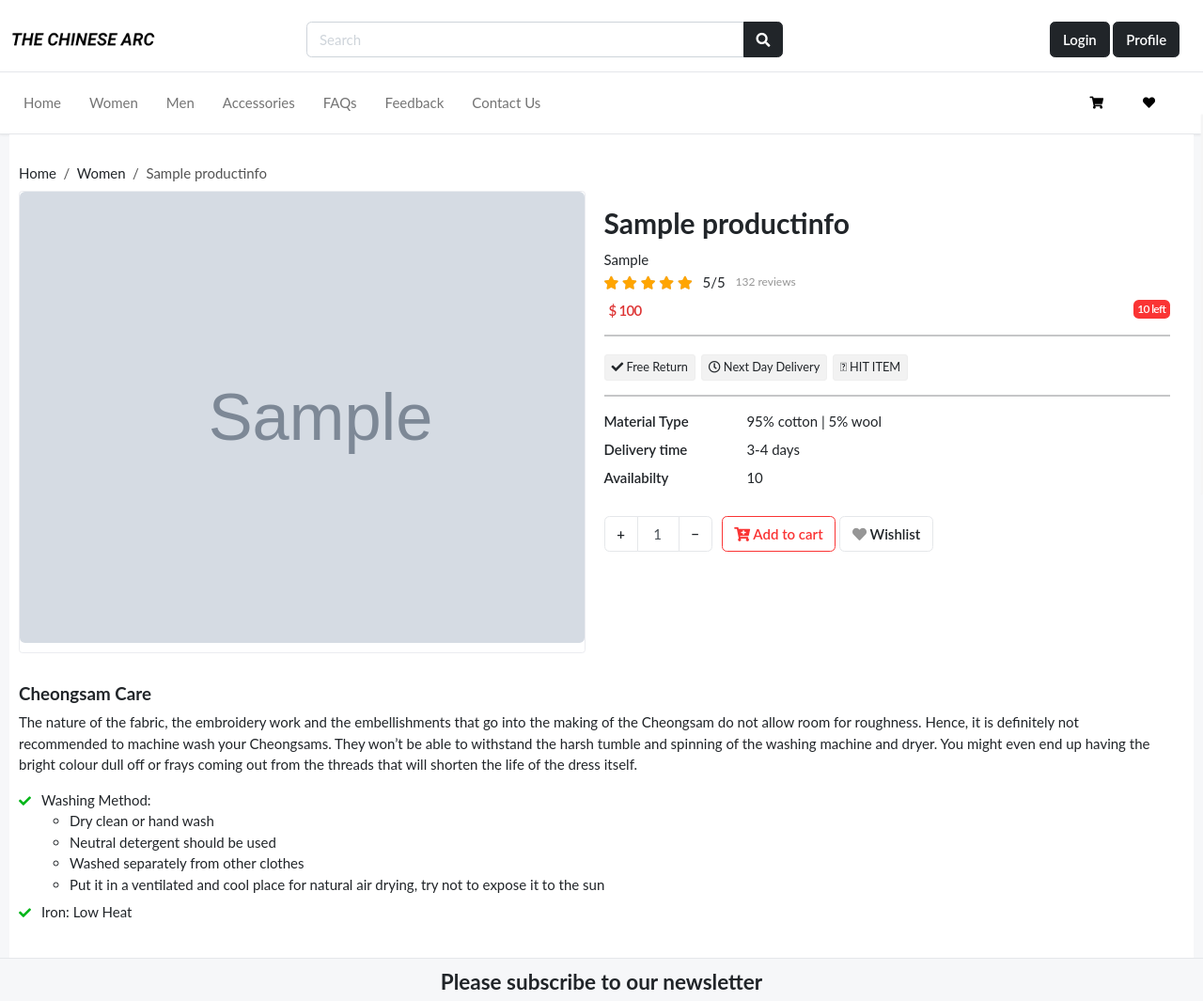
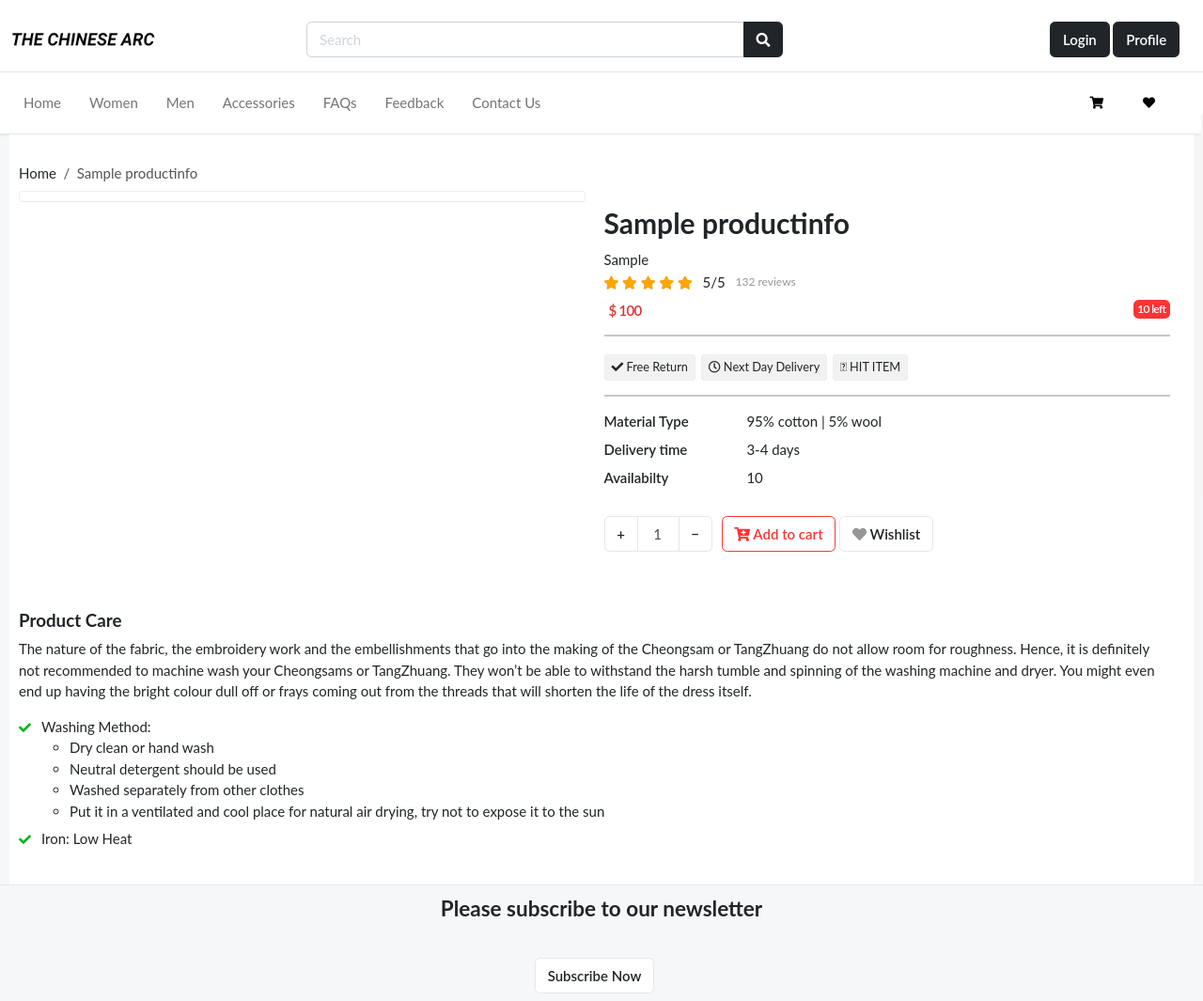
Before and after one commit to HProsperouS/Chinese-Arc, a Flask app: template shop/templates/fullProduct_page.html in a window 1280 px wide. Shown: the top 1065 px of the page at 94% size. Run offline with Flask 2, Linux system fonts and the light colour scheme; the template is opened without the code that fills it: most values are stand-ins (such as "Sample title", 1, 10 or a date in 2020); grey boxes marked "Sample" are stand-in pictures; parts of the project's set-up code (start-up, migrations or seed data) failed here and were passed over; some libraries are stand-ins or nearby versions; some web fonts are replaced.

Commit message:
full product page

```diff
--- a/shop/templates/cust_accessory.html
+++ b/shop/templates/cust_accessory.html
@@ -15,7 +15,7 @@
 	<nav class="col-md-8">
 	<ol class="breadcrumb">
 	    <li class="breadcrumb-item"><a href="{{ url_for('home_page') }}">Home</a></li>
-	    <li class="breadcrumb-item active" aria-current="page">Women</li>
+	    <li class="breadcrumb-item active" aria-current="page">Accessories</li>
 	</ol>
 	</nav> <!-- col.// -->
 </div> <!-- row.// -->
@@ -90,7 +90,7 @@
 	<div class="col-md-3">
 		<figure class="card card-product-grid">
 			<div class="img-wrap product-image">
-				<img src="../static/images/Accessories/{{ productinfo.get_product_image() }}">
+				<a href="{{url_for('full_product_page', id=productinfo.get_product_id())}}"><img src="../static/images/Accessories/{{ productinfo.get_product_image() }}"></a>
 			</div> <!-- img-wrap.// -->
 			<figcaption class="info-wrap">
 					<div class="product-summary">
--- a/shop/templates/cust_men.html
+++ b/shop/templates/cust_men.html
@@ -16,7 +16,7 @@
 	<nav class="col-md-8">
 	<ol class="breadcrumb">
 	    <li class="breadcrumb-item"><a href="{{ url_for('home_page') }}">Home</a></li>
-	    <li class="breadcrumb-item active" aria-current="page">Women</li>
+	    <li class="breadcrumb-item active" aria-current="page">Men</li>
 	</ol>
 	</nav> <!-- col.// -->
 </div> <!-- row.// -->
@@ -91,7 +91,7 @@
 	<div class="col-md-3">
 		<figure class="card card-product-grid">
 			<div class="img-wrap product-image">
-				<img src="../static/images/TangZhuang/{{ productinfo.get_product_image() }}">
+				<a href="{{url_for('full_product_page', id=productinfo.get_product_id())}}"><img src="../static/images/TangZhuang/{{ productinfo.get_product_image() }}"></a>
 			</div> <!-- img-wrap.// -->
 			<figcaption class="info-wrap content">
 					<div class="product-summary">
--- a/shop/templates/fullProduct_page.html
+++ b/shop/templates/fullProduct_page.html
@@ -12,7 +12,17 @@
             <nav aria-label="breadcrumb">
                 <ol class="breadcrumb">
                     <li class="breadcrumb-item"><a href="{{url_for('home_page')}}">Home</a></li>
+
+                    {% if productinfo.get_product_category() == "Cheongsam" %}
                     <li class="breadcrumb-item"><a href="#" onclick="history.back()">Women</a></li>
+
+                    {% elif productinfo.get_product_category() == "TangZhuang" %}
+                    <li class="breadcrumb-item"><a href="#" onclick="history.back()">Men</a></li>
+
+                    {% elif productinfo.get_product_category() == "Accessories" %}
+                    <li class="breadcrumb-item"><a href="#" onclick="history.back()">Accessories</a></li>
+
+                    {% endif %}
                     <li class="breadcrumb-item active" aria-current="page">{{productinfo.get_product_name() }}</li>
                 </ol>
             </nav>
@@ -23,7 +33,16 @@
                     <div class="card">
                         <article class="gallery-wrap">
                             <div class="img-big-wrap">
+                                {% if productinfo.get_product_category() == "Cheongsam" %}
                                 <div><img src="../static/images/Cheongsam/{{productinfo.get_product_image() }}"></div>
+
+                                {% elif productinfo.get_product_category() == "TangZhuang" %}
+                                <div><img src="../static/images/TangZhuang/{{productinfo.get_product_image() }}"></div>
+
+                                {% elif productinfo.get_product_category() == "Accessories" %}
+                                <div><img src="../static/images/Accessories/{{productinfo.get_product_image() }}"></div>
+
+                                {% endif %}
                             </div> <!-- slider-product.// -->
                             <!-- <div class="thumbs-wrap">
                                 <a href="#" class="item-thumb"> <img src="images/items/15.jpg"></a>
@@ -81,7 +100,13 @@
 
                         <dl class="row">
                             <dt class="col-sm-3">Material Type</dt>
+                            {% if productinfo.get_product_category() == "Accessories" %}
+                            <dd class="col-sm-9">24k Gold</a></dd>
+
+                            {% else %}
                             <dd class="col-sm-9">95% cotton | 5% wool</a></dd>
+
+                            {% endif %}
 
                             <dt class="col-sm-3">Delivery time</dt>
                             <dd class="col-sm-9">3-4 days</dd>
@@ -126,11 +151,25 @@
 
             <div class="row">
                 <div class="col">
-                    <h5 class="title-description">Cheongsam Care</h5>
+                    <h5 class="title-description">Product Care</h5>
+
+                    {% if productinfo.get_product_category() == "Accessories" %}
+                    <p>
+                        To preserve the lustre of your gold jewellery, avoid exposure to household bleach and other cleaning products, which
+                        will quickly cause gold to discolour and possibly disintegrate. We recommend that you store your gold jewellery in a
+                        safe place when engaging in these activities:
+                        <ul>
+                            <li>Household and outdoor chores (i.e., cleaning and gardening)</li>
+                            <li>Showering, bathing or swimming in pools, hot tubs, hot springs and the ocean</li>
+                            <li>Lotion, hair products, fragrances and other cosmetics</li>
+                        </ul>
+                    </p>
+
+                    {% else %}
                     <p>
                         The nature of the fabric, the embroidery work and the embellishments that go into the making of the
-                        Cheongsam do not
-                        allow room for roughness. Hence, it is definitely not recommended to machine wash your Cheongsams.
+                        Cheongsam or TangZhuang do not
+                        allow room for roughness. Hence, it is definitely not recommended to machine wash your Cheongsams or TangZhuang.
                         They won’t be able to
                         withstand the harsh tumble and spinning of the washing machine and dryer.
 
@@ -138,6 +177,7 @@
                         will shorten the life
                         of the dress itself.
                     </p>
+
                     <ul class="list-check">
                         <li>Washing Method:
                             <ul>
@@ -149,6 +189,8 @@
                         </li>
                         <li>Iron: Low Heat</li>
                     </ul>
+
+                    {% endif %}
                 </div> <!-- col.// -->
 
 
```
Also changed, not shown: shop/__init__.py (+8 -0 lines), 3 other files.
